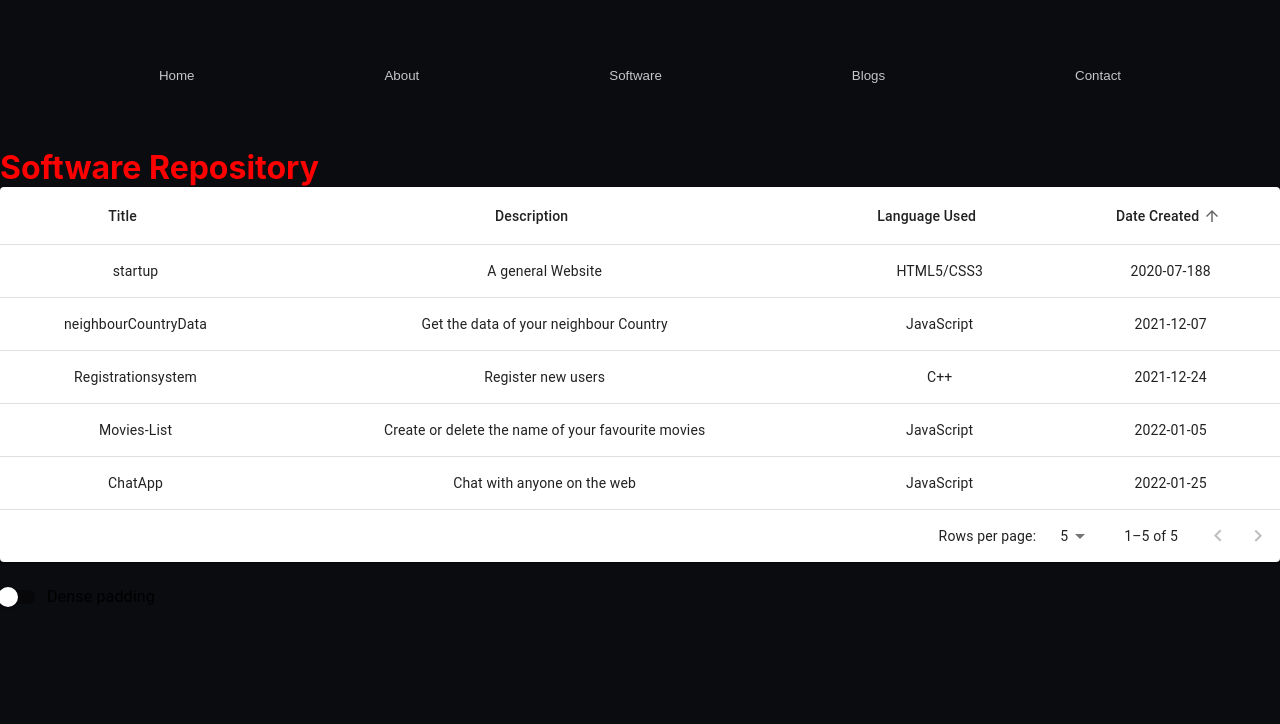
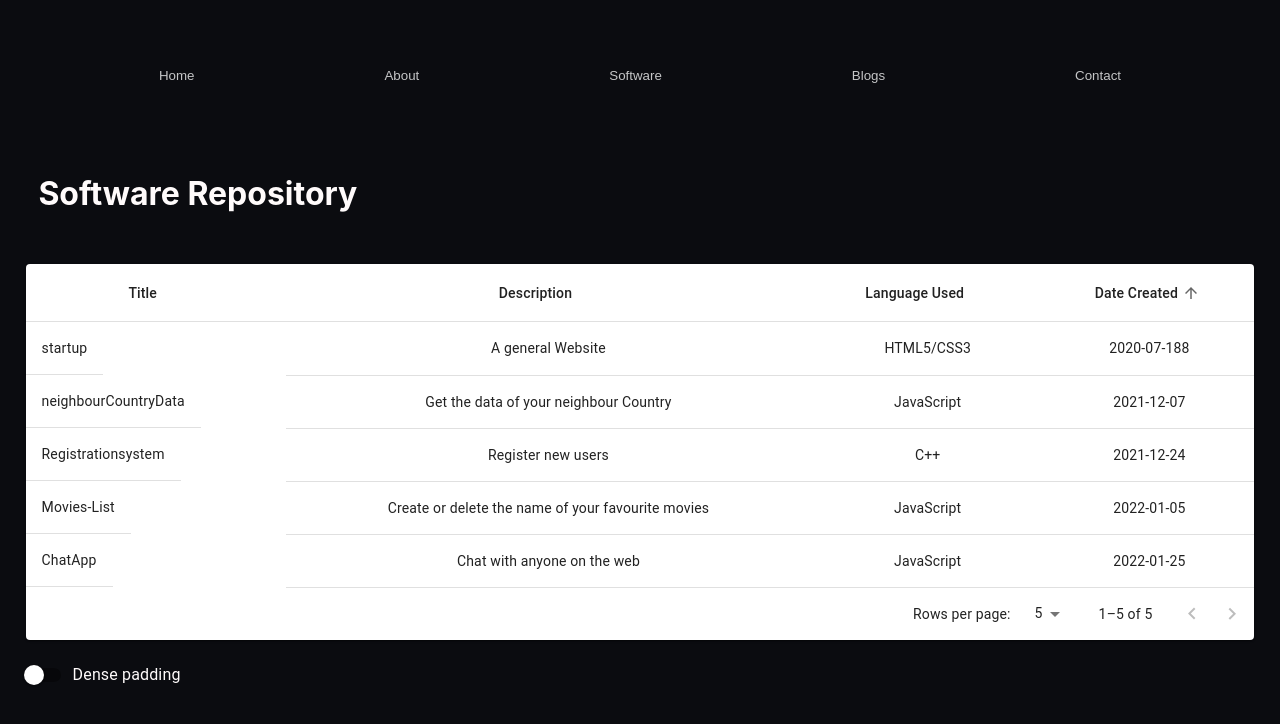
Before and after one commit to Sahhimanshu7/PWR, a React (Create React App) app in the folder my-website/: page /Software in a window 1280 px wide. Shown: the top 724 px of the page. Built offline with nearby package versions, Linux system fonts and the light colour scheme.

Commit message:
Software page updated

```diff
--- a/my-website/src/Components/Software.js
+++ b/my-website/src/Components/Software.js
@@ -5,7 +5,10 @@ function Software(){
     return(
         <>
         <h1>Software Repository</h1>
+        <div className='table-container'>
+
        <EnhancedTable />
+       </div>
         </>
     )
 }
--- a/my-website/src/Components/Table.js
+++ b/my-website/src/Components/Table.js
@@ -21,6 +21,8 @@ import Switch from '@mui/material/Switch';
 // import DeleteIcon from '@mui/icons-material/Delete';
 // import FilterListIcon from '@mui/icons-material/FilterList';
 import { visuallyHidden } from '@mui/utils';
+import { Link } from '@mui/material';
+
 
 function createData(title,description,language,createDate) {
   return {
@@ -279,6 +281,7 @@ export default function EnhancedTable() {
               rowCount={rows.length}
             />
             <TableBody>
+
               {/* if you don't need to support IE11, you can replace the `stableSort` call with:
                  rows.slice().sort(getComparator(order, orderBy)) */}
               {stableSort(rows, getComparator(order, orderBy))
@@ -286,16 +289,34 @@ export default function EnhancedTable() {
                 .map((row, index) => {
                   // const isItemSelected = isSelected(row.title);
                   // const labelId = `enhanced-table-checkbox-${index}`;
-
+                  let link=' ';
+                  switch (row.title) {
+                    case 'startup':
+                      link='https://github.com/Sahhimanshu7/startup';
+                      break;
+                    case 'neighbourCountryData':
+                      link='https://github.com/Sahhimanshu7/neighbourCountryData';
+                      break;
+                    case 'Registrationsystem':
+                      link='https://github.com/Sahhimanshu7/registrationsystem';
+                      break;
+                    case 'Movies-List':
+                      link='https://github.com/Sahhimanshu7/my-app';
+                      break;
+                    case 'ChatApp':
+                      link='https://github.com/Sahhimanshu7/chatApp';
+                      break;
+                  }
                   return (
                     //
                     <TableRow>
-                      <TableCell align='center'>{row.title}</TableCell>
+                      <a href={`${link}`} target='_blank'> <TableCell align='center'>{row.title}</TableCell></a>
                       <TableCell align="center">{row.description}</TableCell>
                       <TableCell align="center">{row.language}</TableCell>
                       <TableCell align="center">{row.createDate}</TableCell>
 
                     </TableRow>
+
                   );
                 })}
               {emptyRows > 0 && (
@@ -321,6 +342,7 @@ export default function EnhancedTable() {
         />
       </Paper>
       <FormControlLabel
+        className='dense-wrapper'
         control={<Switch checked={dense} onChange={handleChangeDense} />}
         label="Dense padding"
       />
--- a/my-website/src/software.css
+++ b/my-website/src/software.css
@@ -1,3 +1,13 @@
 h1{
-    color: red;
+    color: #FFFBFB;
+    padding: 2% 3%;
 }
+.table-container{
+    padding:2%;
+}
+.dense-wrapper{
+    color: #FFFBFB;
+}
+a{
+    text-decoration: none;
+}
```
